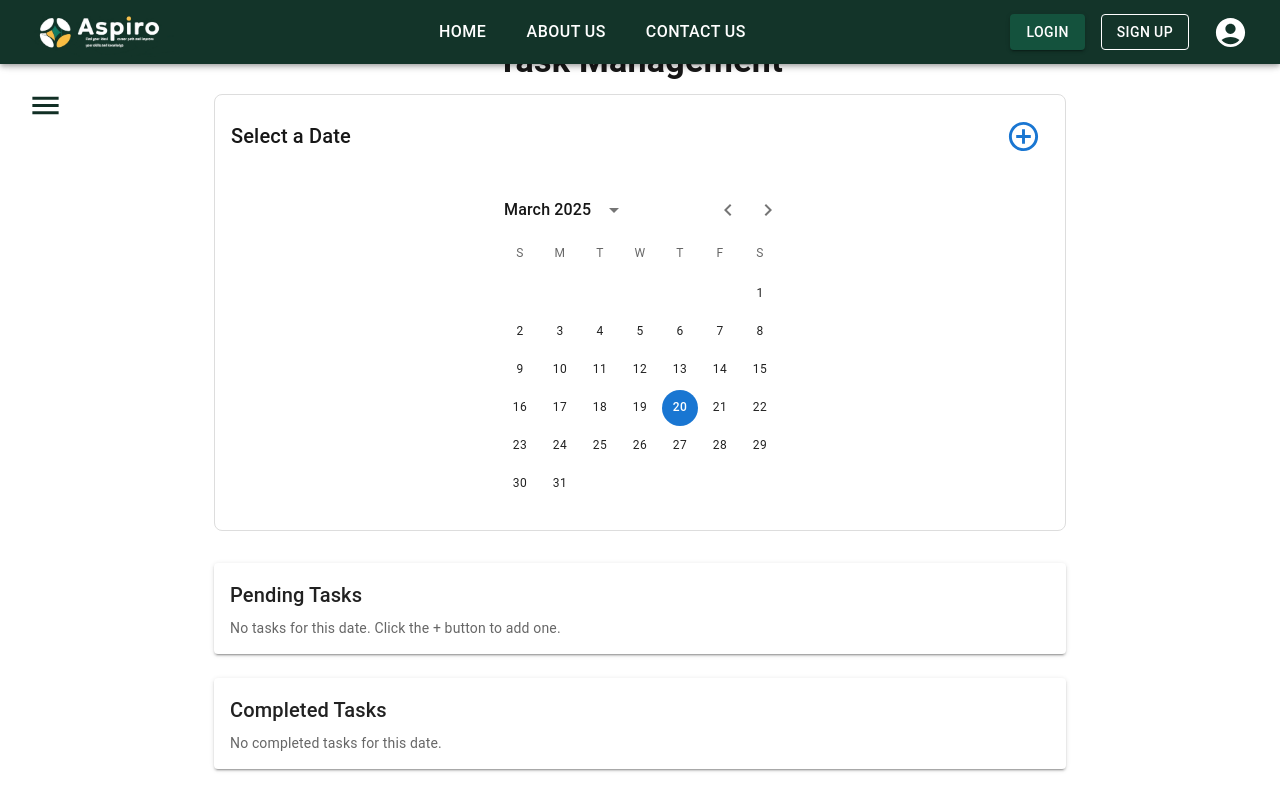
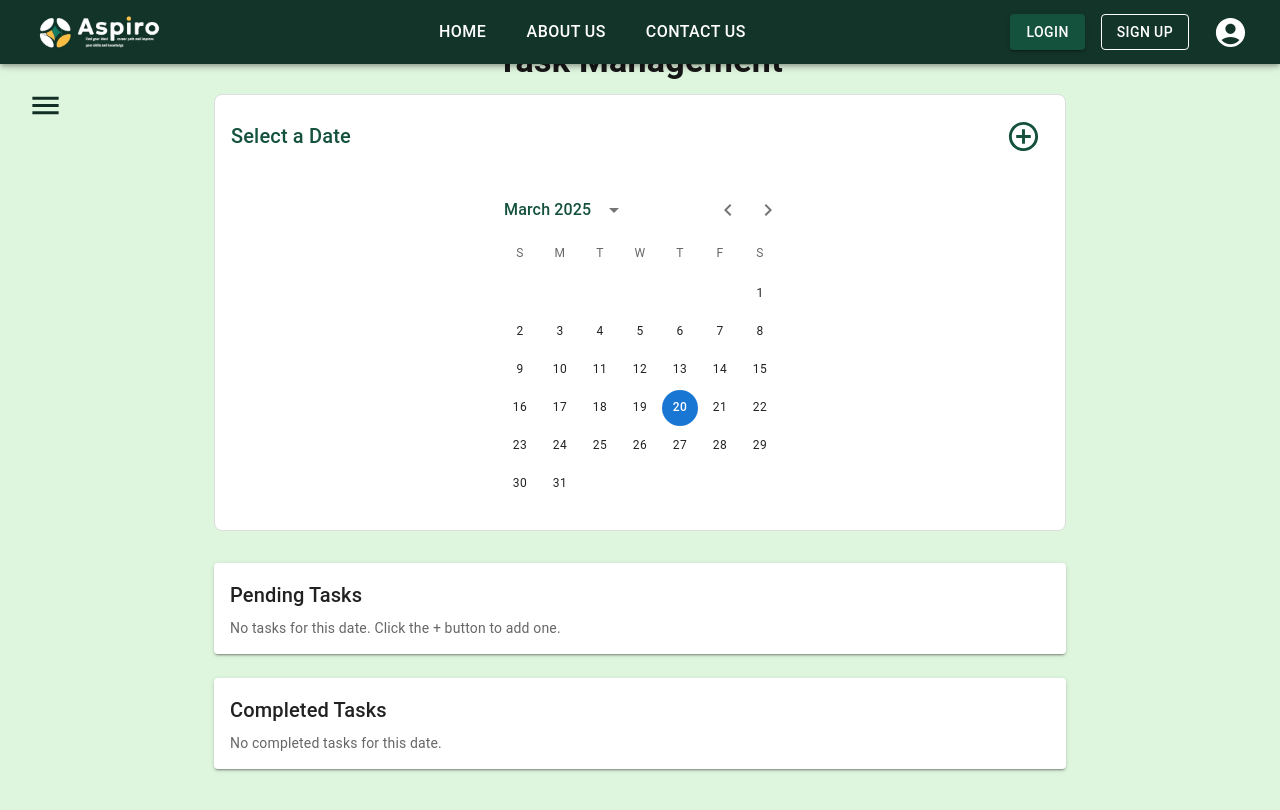
Before and after one commit to santhuxx/Aspiro, a Next.js app in the folder frontend/: page /task in a window 1280 px wide. Shown: the top 810 px of the page. Built offline with nearby package versions, Linux system fonts and the light colour scheme.

Commit message:
update color changes

```diff
--- a/frontend/src/app/components/Calendar.js
+++ b/frontend/src/app/components/Calendar.js
@@ -17,21 +17,23 @@ const Calendar = ({ onDateSelect, onAddTaskClick }) => {
   };
 
   return (
-    <Box sx={{ mb: 4, p: 2, border: '1px solid #ddd', borderRadius: 2 }}>
+    <Box sx={{ mb: 4, p: 2, border: '1px solid #ddd', borderRadius: 2, backgroundColor: 'white' }}>
       <LocalizationProvider dateAdapter={AdapterDayjs}>
         <Box sx={{ display: 'flex', justifyContent: 'space-between', alignItems: 'center', mb: 2 }}>
-          <Typography variant="h6">Select a Date</Typography>
+          <Typography variant="h6" sx={{ color: '#14523D' }}>Select a Date</Typography> {/* Dark green color */}
           <IconButton
             color="primary"
             onClick={() => onAddTaskClick(selectedDate)}
             aria-label="add task"
+            sx={{ color: '#14523D' }}
           >
-            <AddCircleOutlineIcon fontSize="large" />
+            <AddCircleOutlineIcon fontSize="large" sx={{ color: '#14523D' }}/>
           </IconButton>
         </Box>
         <DateCalendar
           value={selectedDate}
           onChange={handleDateChange}
+          sx={{ color: '#14523D' }} // Dark green color
         />
       </LocalizationProvider>
     </Box>
--- a/frontend/src/app/components/TaskList.js
+++ b/frontend/src/app/components/TaskList.js
@@ -12,6 +12,7 @@ import {
   Paper
 } from '@mui/material';
 import DeleteIcon from '@mui/icons-material/Delete';
+import EditIcon from '@mui/icons-material/Edit';
 import { styled } from '@mui/material/styles';
 
 const PriorityChip = styled(Chip)(({ priority }) => ({
@@ -26,6 +27,7 @@ const TaskList = ({
   tasks,
   onTaskToggle,
   onTaskDelete,
+  onTaskEdit,
   title,
   emptyMessage,
   showCompleted = false
@@ -45,6 +47,14 @@ const TaskList = ({
             <ListItem
               key={task.id}
               secondaryAction={
+                <>
+                  <IconButton
+                    edge="end"
+                    onClick={() => onTaskEdit(task)}
+                    aria-label="edit"
+                  >
+                    <EditIcon />
+                  </IconButton>
                   <IconButton
                     edge="end"
                     onClick={() => onTaskDelete(task.id)}
@@ -52,6 +62,7 @@ const TaskList = ({
                   >
                     <DeleteIcon />
                   </IconButton>
+                </>
               }
               sx={{
                 textDecoration: showCompleted ? 'line-through' : 'none',
--- a/frontend/src/app/task/page.jsx
+++ b/frontend/src/app/task/page.jsx
@@ -1,4 +1,3 @@
-
 "use client";
 
 import { useState } from 'react';
@@ -63,6 +62,7 @@ const TaskPage = () => {
   );
 
   return (
+    <Box sx={{ backgroundColor: "#DFF6DE", minHeight: "100vh" }}>
       <Container maxWidth="md">
         <Box sx={{ mt: 5 }}>
           <NavBar />
@@ -101,6 +101,7 @@ const TaskPage = () => {
           />
         </Box>
       </Container>
+    </Box>
   );
 };
 
```
Lines whose indentation alone changed are shown as unchanged.
